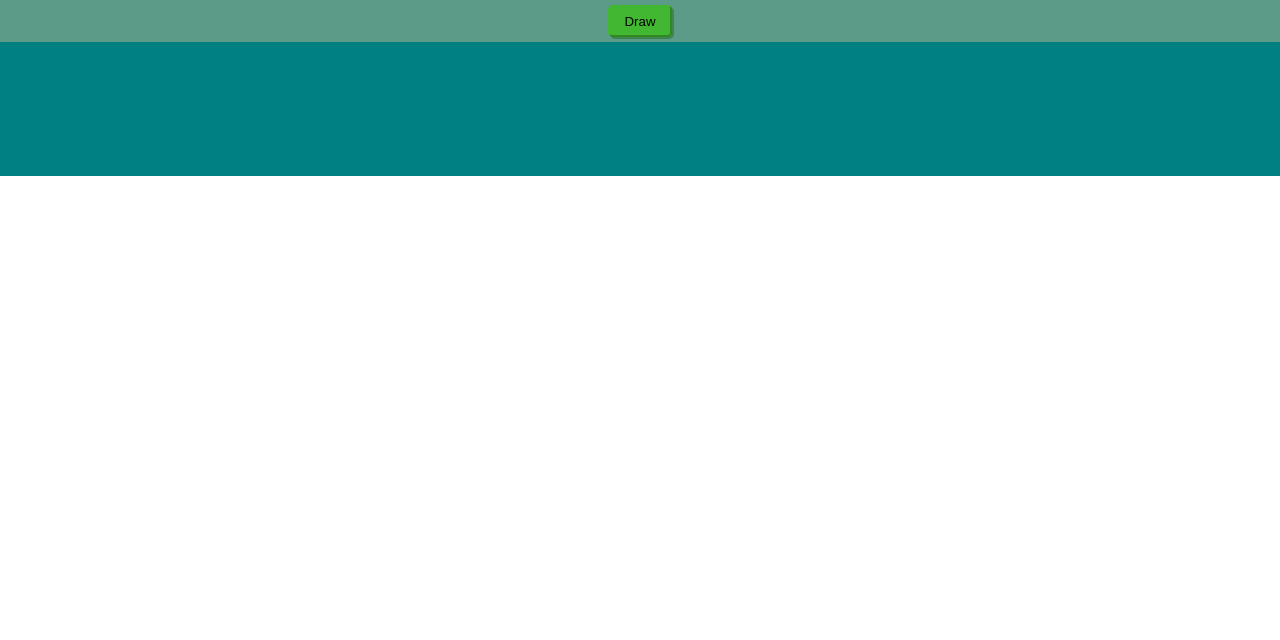
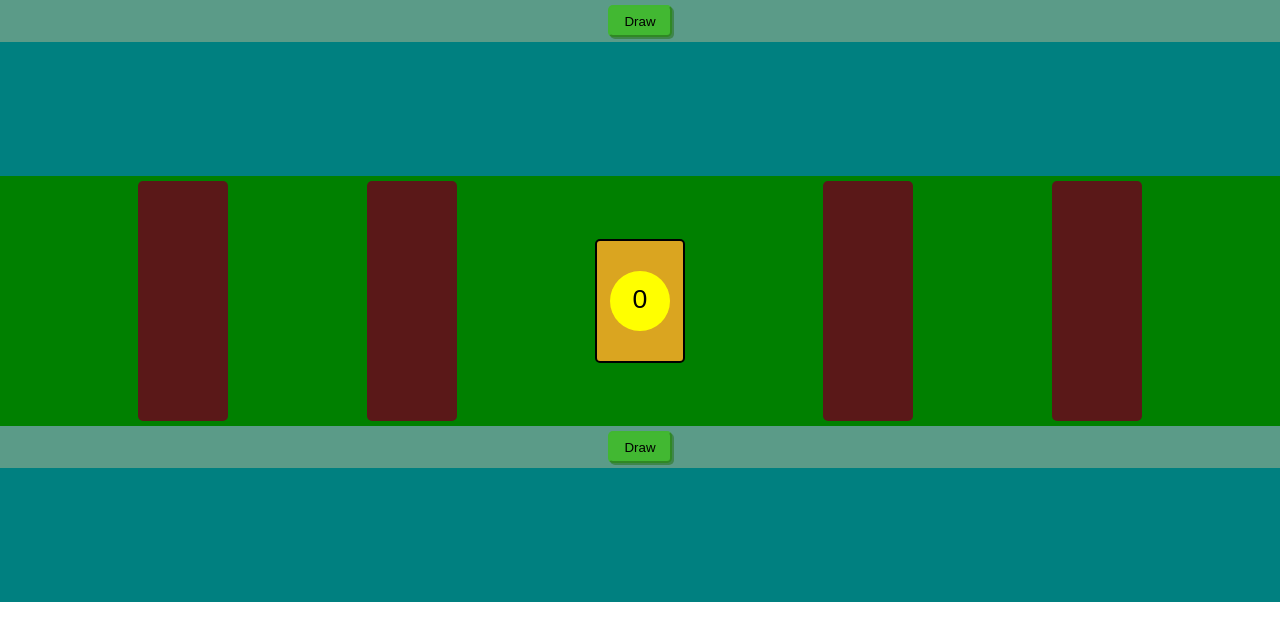
Before and after one commit to fahslaj/beans, a React (Create React App) app: page / in a window 1280 px wide. Shown: the top 640 px of the page. Built offline with nearby package versions, Linux system fonts and the light colour scheme; the HTML template or start-up script is replaced by a standard one.

Commit message:
Connect fields to redux

```diff
--- a/src/components/Field.js
+++ b/src/components/Field.js
@@ -2,24 +2,22 @@ import React, { Component } from 'react';
 import './Field.css';
 import Card from './Card';
 
-class Field extends Component {
-  render() {
-    const cards = [];
-    for (let i = 0; i < this.props.cards.length; i++) {
-      const card = this.props.cards[i];
-      cards.push(
+const Field = ({ cards, selected }) => {
+  const cardDivs = [];
+  for (let i = 0; i < cards.length; i++) {
+    const card = cards[i];
+    cardDivs.push(
       <div
         className="Field-Card-Container"
         key={card.identity}
         style={{ top: `${-100 * i}px`, zIndex: i }}
       >
-          <Card card={card} selected={() => this.props.uproot()} />
+        <Card card={card} selected={selected} />
       </div>
     );
   }
 
   return <div className="Field">{cards}</div>;
-  }
-}
+};
 
 export default Field;
--- a/src/components/Fields.js
+++ b/src/components/Fields.js
@@ -1,20 +1,36 @@
-import React, { Component } from 'react';
+import React from 'react';
 import './Fields.css';
 import Field from './Field';
+import { connect } from 'react-redux';
+import { uproot } from '../store/actions';
 
-class Fields extends Component {
-  render() {
-    const fields = [];
+const Fields = ({ uproot, fields }) => {
+  const fieldDivs = [];
 
-    for (let i = 0; i < this.props.fields.length; i++) {
-      const field = this.props.fields[i];
-      fields.push(
-        <Field key={i} cards={field} uproot={() => this.props.uproot(i)} />
-      );
-    }
+  for (let i = 0; i < fields.length; i++) {
+    const field = fields[i];
+    fieldDivs.push(<Field key={i} cards={field} selected={() => uproot(i)} />);
+  }
 
-    return <div className="Fields">{fields}</div>;
-  }
+  return <div className="Fields">{fieldDivs}</div>;
+};
+
+function mapStateToProps(state, ownProps) {
+  return {
+    fields: state.players[ownProps.playerId].fields
+  };
 }
 
-export default Fields;
+const mapDispatchToProps = { uproot };
+
+function mergeProps(stateProps, dispatchProps, ownProps) {
+  return Object.assign({}, ownProps, stateProps, {
+    uproot: index => dispatchProps.uproot(ownProps.playerId, index)
+  });
+}
+
+export default connect(
+  mapStateToProps,
+  mapDispatchToProps,
+  mergeProps
+)(Fields);
--- a/src/components/Game.js
+++ b/src/components/Game.js
@@ -8,13 +8,6 @@ import { connect } from 'react-redux';
 
 // TODO: PropTypes?
 // class Game extends Component {
-//   render() {
-//     return (
-//       <div className="Game">
-//         <PlayerActions draw={() => this.props.drawCard(1)} />
-//         <Hand playerId={1} />
-//       </div>
-//     );
 //     // const state = this.props.store.getState();
 //     // return (
 //     //   <div className="Game">
@@ -56,6 +49,19 @@ const Game = () => (
   <div className="Game">
     <PlayerActions playerId={1} />
     <Hand playerId={1} />
+    <div className="Center-Row-Container">
+      <Fields playerId={1} />
+      <div className="Center-Container">
+        <Deck
+          cards={[]}
+          // cards={this.state.deck}
+        />
+        {/* <DiscardPile /> */}
+      </div>
+      <Fields playerId={0} />
+    </div>
+    <PlayerActions playerId={0} />
+    <Hand playerId={0} />
   </div>
 );
 
--- a/src/store/actions.js
+++ b/src/store/actions.js
@@ -1,5 +1,11 @@
 export const SELECT_CARD = 'Select Card';
 export const DRAW_CARD = 'Draw Card';
+export const UPROOT = 'Uproot';
 
 export const selectCard = index => ({ type: SELECT_CARD, index });
 export const drawCard = playerId => ({ type: DRAW_CARD, playerId });
+export const uproot = (playerId, fieldIndex) => ({
+  type: UPROOT,
+  playerId,
+  fieldIndex
+});
```
Lines whose indentation alone changed are shown as unchanged.
